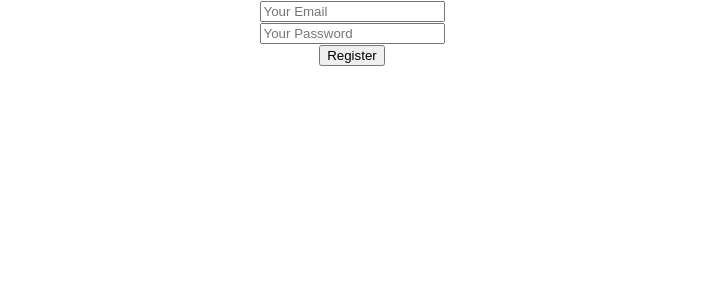
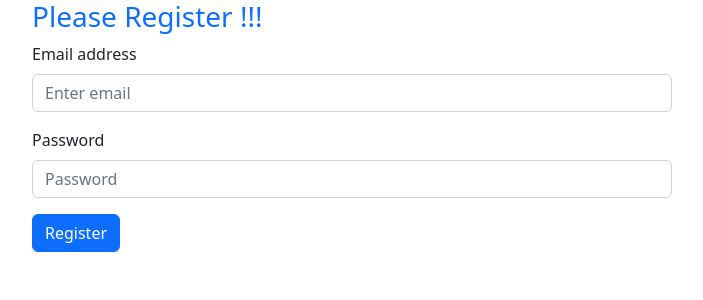
Before and after one commit to arfan36/d-94_m-57_email-password-auth_oct-13, a React (Create React App) app: page / in a window 1280 px wide. Shown: the top 300 px of the page, without its empty margins (288-991 px from the left). Built offline with nearby package versions, Linux system fonts and the light colour scheme.

Commit message:
57-3 Use Bootstrap Form and get user email and password

```diff
--- a/package.json
+++ b/package.json
@@ -6,8 +6,10 @@
     "@testing-library/jest-dom": "^5.16.5",
     "@testing-library/react": "^13.4.0",
     "@testing-library/user-event": "^13.5.0",
+    "bootstrap": "^5.2.2",
     "firebase": "^9.12.1",
     "react": "^18.2.0",
+    "react-bootstrap": "^2.5.0",
     "react-dom": "^18.2.0",
     "react-scripts": "5.0.1",
     "web-vitals": "^2.1.4"
--- a/src/App.js
+++ b/src/App.js
@@ -1,6 +1,7 @@
 import './App.css';
 import { getAuth } from "firebase/auth";
 import app from './firebase/firebase.init';
+import RegisterReactBootstrap from './components/RegisterReactBootstrap';
 
 const auth = getAuth(app);
 
@@ -21,14 +22,8 @@
 
 function App() {
   return (
-    <div className='App'>
-      <form onSubmit={handleRegister}>
-        <input onBlur={handleEmailBlur} type="email" name="email" id="" placeholder='Your Email' />
-        <br />
-        <input onBlur={handlePasswordBlur} type="password" name="password" id="" placeholder='Your Password' />
-        <br />
-        <button type="submit">Register</button>
-      </form>
+    <div className=''>
+      <RegisterReactBootstrap></RegisterReactBootstrap>
     </div>
   );
 }
--- /dev/null
+++ b/src/components/RegisterReactBootstrap.js
@@ -0,0 +1,33 @@
+import Button from 'react-bootstrap/Button';
+import Form from 'react-bootstrap/Form';
+
+function RegisterReactBootstrap() {
+
+    const handleRegister = event => {
+        event.preventDefault();
+        const email = event.target.email.value;
+        const password = event.target.password.value;
+        console.log(email, password);
+    };
+    return (
+        <div className='w-50 mx-auto'>
+            <h3 className='text-primary'>Please Register !!!</h3>
+            <Form onSubmit={handleRegister}>
+                <Form.Group className="mb-3" controlId="formBasicEmail">
+                    <Form.Label>Email address</Form.Label>
+                    <Form.Control type="email" name='email' placeholder="Enter email" />
+                </Form.Group>
+
+                <Form.Group className="mb-3" controlId="formBasicPassword">
+                    <Form.Label>Password</Form.Label>
+                    <Form.Control name='password' type="password" placeholder="Password" />
+                </Form.Group>
+                <Button variant="primary" type="submit">
+                    Register
+                </Button>
+            </Form>
+        </div>
+    );
+}
+
+export default RegisterReactBootstrap;
--- a/src/index.js
+++ b/src/index.js
@@ -3,6 +3,7 @@
 import './index.css';
 import App from './App';
 import reportWebVitals from './reportWebVitals';
+import 'bootstrap/dist/css/bootstrap.min.css';
 
 const root = ReactDOM.createRoot(document.getElementById('root'));
 root.render(
```
Also changed, not shown: src/components/Register.js (added, +19 -0 lines), src/components/RegisterBootstrap.js (added, +21 -0 lines), 1 other file (tests, documents, lock files or other folders).
